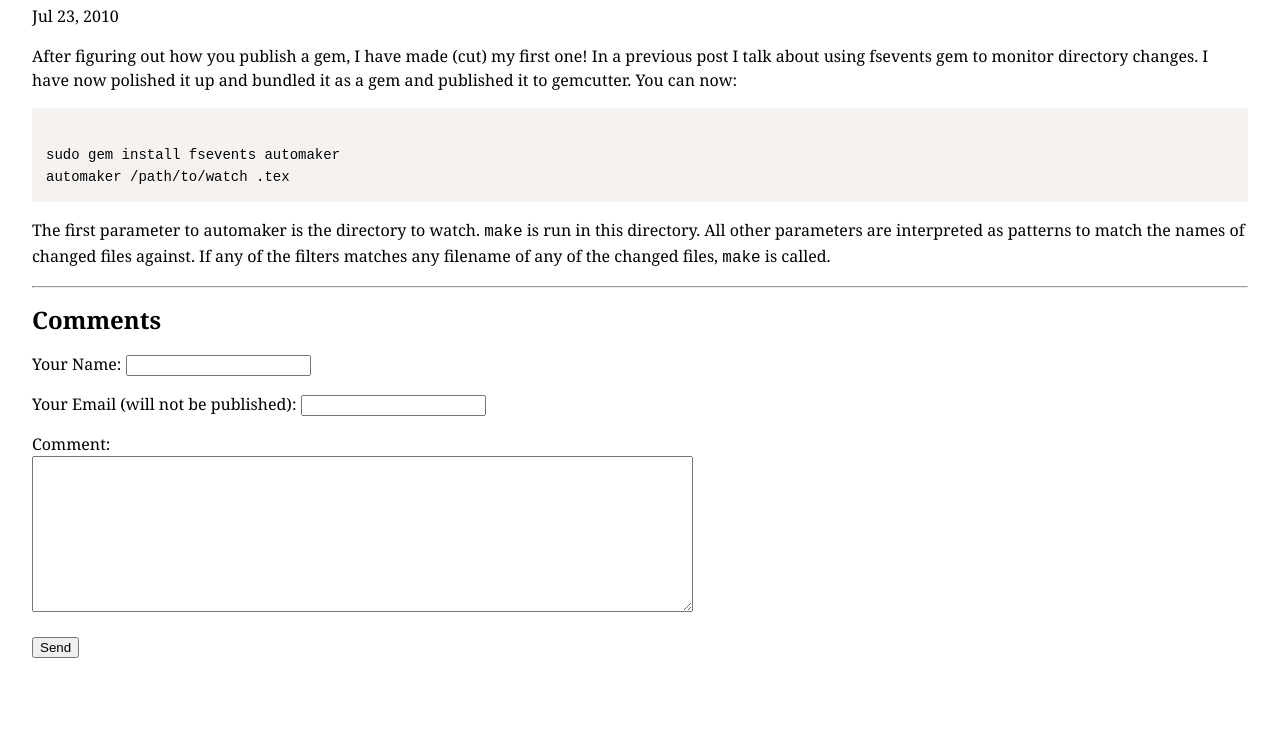
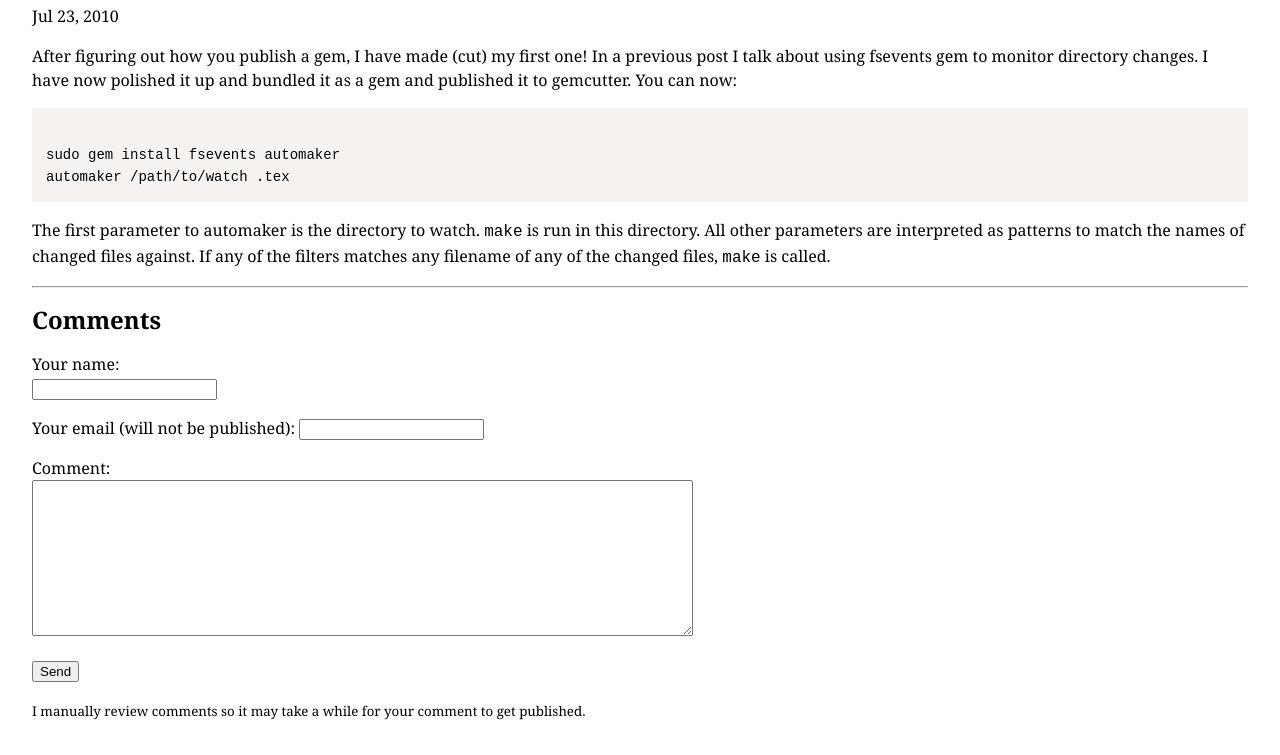
Before and after one commit to ronaldevers/ronaldevers.github.com, an Eleventy site: page src/posts/2010-07-23-automaker-gem.md in a window 1280 px wide. Shown: the part 174-929 px from the top of the page. Before the commit the page ends 864 px from the top, so only its background shows below. Built offline with nearby package versions, Linux system fonts and the light colour scheme; Eleventy itself is replaced by a stand-in of ours; code samples lack their colours; files that its build step writes are made by us from their sources.

Commit message:
wrap comments section in <section>

```diff
--- a/src/_includes/post.njk
+++ b/src/_includes/post.njk
@@ -17,22 +17,30 @@ layout: default
 
 <hr>
 
+<section id="comments">
   <h2>Comments</h2>
   <form name="comment" method="POST" data-netlify="true">
     <input type="hidden" name="url" value="https://ronaldevers.nl{{ page.url }}">
     <p>
-    <label>Your Name: <input type="text" name="name" required></label>
+      <label>
+        Your name:<br>
+        <input type="text" name="name" required>
+      </label>
     </p>
     <p>
-    <label>Your Email (will not be published): <input type="email" name="email" required></label>
+      <label>Your email (will not be published): <input type="email" name="email" required></label>
     </p>
     <p>
       <label>
         Comment:<br>
-      <textarea rows="10" cols="80" name="comment" required></textarea>
+        <textarea style="max-width: 100%;" rows="10" cols="80" name="comment" required></textarea>
       </label>
     </p>
     <p>
       <button type="submit">Send</button>
     </p>
+    <p>
+      <small>I manually review comments so it may take a while for your comment to get published.</small>
+    </p>
   </form>
+</section>
```
Lines whose indentation alone changed are shown as unchanged.
